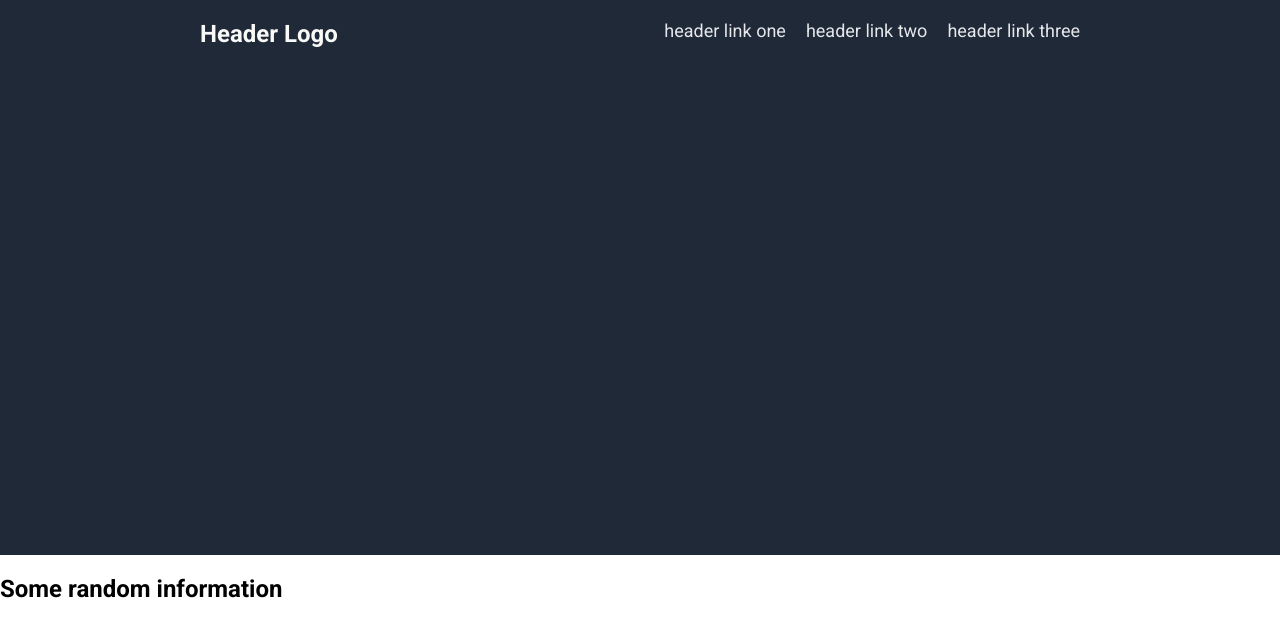
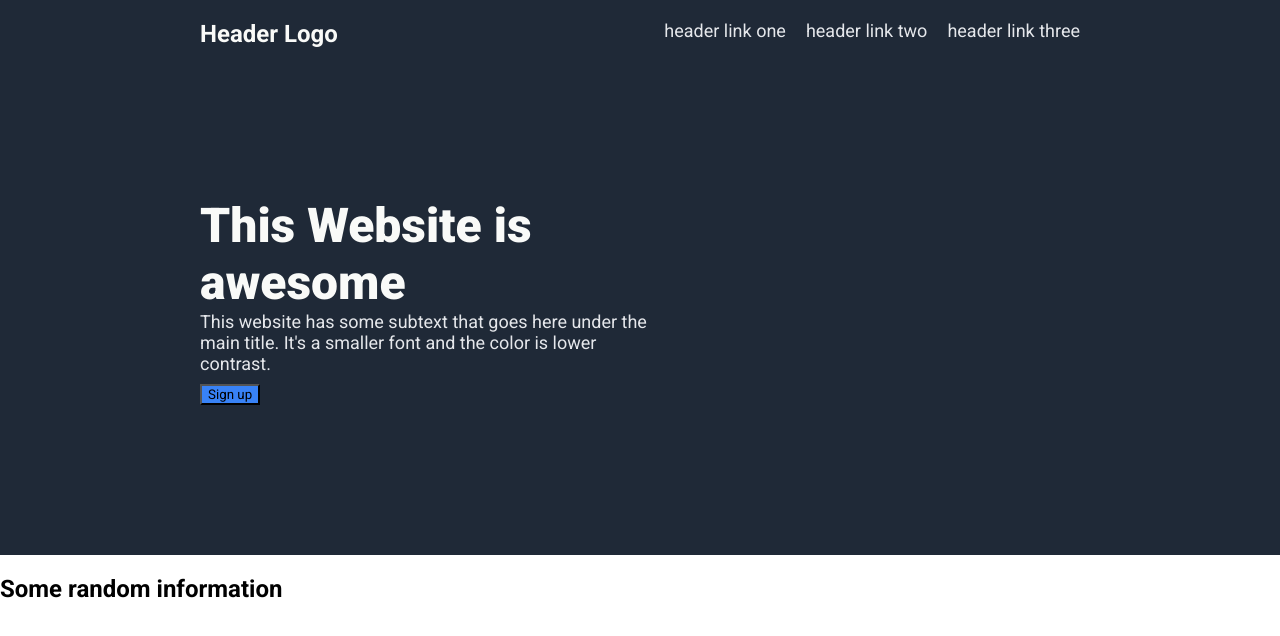
Before and after one commit to Rez0ne/Landing-Page-Tutorial, a plain HTML site: page index.html in a window 1280 px wide. Drawn offline with Linux system fonts and the light colour scheme.

Commit message:
Practice header and main title

```diff
--- a/index.html
+++ b/index.html
@@ -8,7 +8,9 @@
 </head>
 
 <body>
+
   <div class="one">
+
     <div class="header">
       <h3 class="headerlogo">Header Logo</h3>
       <ul>
@@ -17,7 +19,22 @@
         <li>header link three</li>
       </ul>
     </div>
+
+    <div class="maintitle">
+      <h1>
+      This Website is awesome
+      </h1>
+      <p class="subtext">
+        This website has some subtext that goes here under the main title. It's a smaller font and the color is lower contrast.
+      </p>
+      <button>Sign up</button>
+    </div>
+
+
+
+
   </div>
+
   <div class="two">
     <h2 .randominfo>Some random information</h2>
   </div>
--- a/style.css
+++ b/style.css
@@ -3,8 +3,6 @@
 }
 
 body {
-    dislpay: flex;
-    flex-direction: column;
     padding: 0;
     border: 0;
     margin: 0;
@@ -12,8 +10,7 @@ body {
 
 .one {
     display: flex;
-    justify-content: space-between;
-    align-items: flex-start;
+    flex-direction: column;
     height: 535px;
     margin: 0;
     border: 0;
@@ -49,3 +46,27 @@ ul {
     border: 0;
     padding: 0;
 }
+
+h1 {
+    color: #F9FAF8;
+    font-size: 48px;
+    font-weight: 800;
+    margin: 0;
+}
+
+.subtext {
+    font-size: 18px;
+    color: #E5E7EB;
+    margin: 0;
+    padding-bottom: 10px;
+}
+
+.maintitle {
+    height: auto;
+    width: 450px;
+    padding-bottom: 150px;
+}
+
+button {
+    background-color: #3882F6;
+}
```
